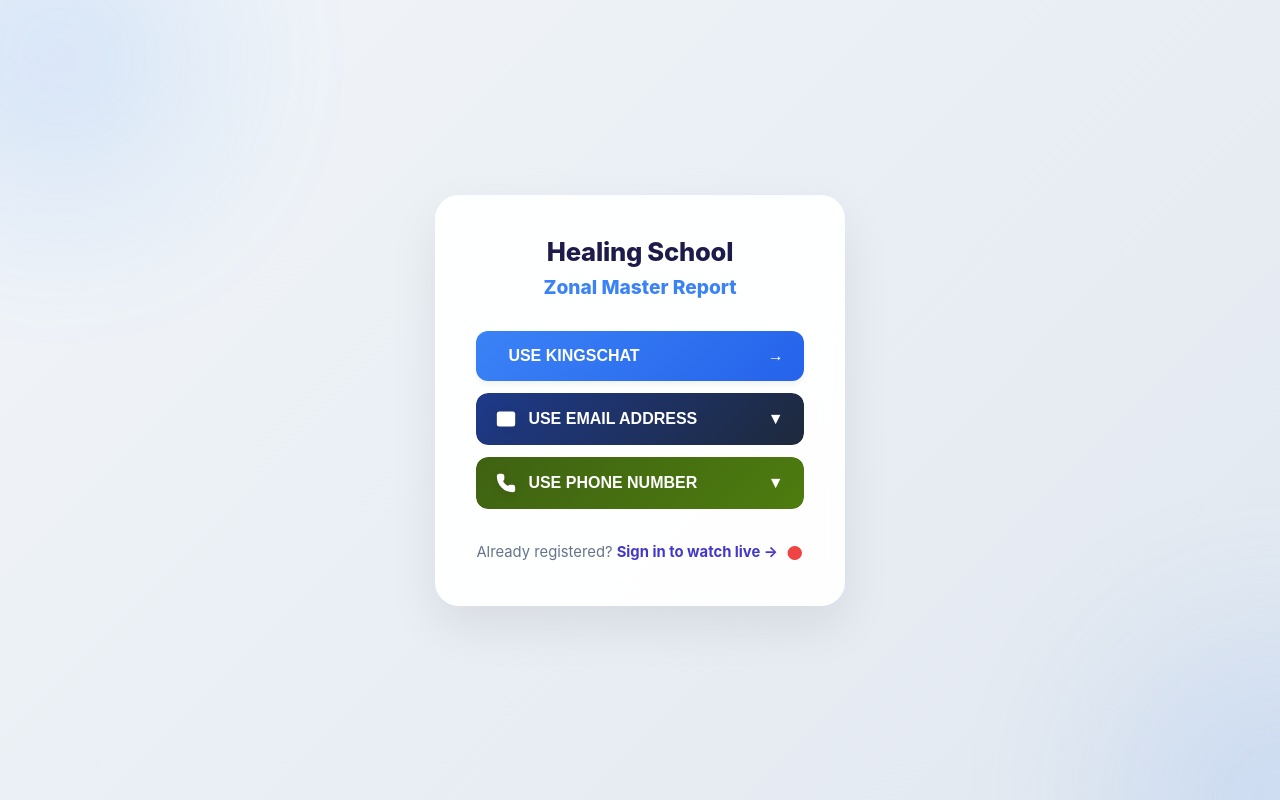
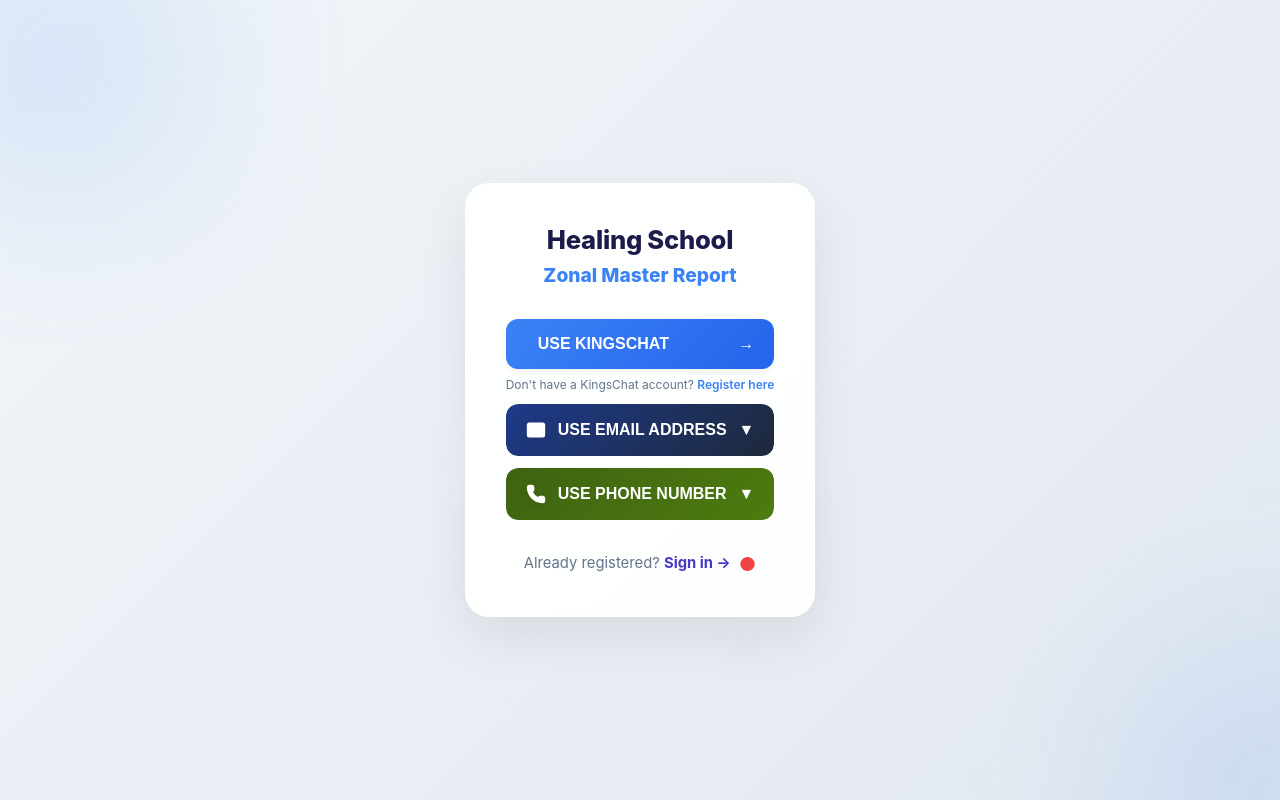
Before and after one commit to lifeoncanvas/ReportingPortal, a React (Create React App) app: page / in a window 1280 px wide. Both pictures are taken after a click on the element "Sign up here →". Built offline with nearby package versions, Linux system fonts and the light colour scheme.

Commit message:
kingchat bugs

```diff
--- a/src/auth/Signup/signup.jsx
+++ b/src/auth/Signup/signup.jsx
@@ -1,6 +1,8 @@
 import React, { useState } from 'react';
 import { useAuth } from '../AuthContext';
 import { MessageCircle, Mail, Phone, ChevronDown, ChevronRight, User, Lock, ArrowRight } from 'lucide-react';
+import kingsChatWebSdk from 'kingschat-web-sdk';
+import 'kingschat-web-sdk/dist/stylesheets/style.min.css';
 import './styles.css';
 
 export default function Signup({ onSwitch }) {
@@ -20,6 +22,37 @@
 
   const handleInputChange = (e) => {
     setFormData({ ...formData, [e.target.name]: e.target.value });
+  };
+
+  const handleKingChatLogin = () => {
+    const loginOptions = {
+      scopes: ["authenticate", "profile"],
+      clientId: (window.ENV?.KINGSCHAT_CLIENT_ID || process.env.REACT_APP_KINGSCHAT_CLIENT_ID || '5510380c-caac-4baa-ad0c-288dcdffaf1f').trim(),
+    };
+
+    kingsChatWebSdk.login(loginOptions)
+      .then(async (tokenResponse) => {
+        const { accessToken, user: kcUser } = tokenResponse;
+        const err = await loginWithKingChat(accessToken, null, kcUser);
+
+        if (err) {
+          // If the "error" is actually a success message about account creation
+          if (err.toLowerCase().includes('created') || err.toLowerCase().includes('pending')) {
+            setSuccess(true);
+            setError('');
+          } else {
+            setError(err);
+          }
+        }
+      })
+      .catch(err => {
+        console.error("KingsChat login error:", err);
+        setError('KingsChat login was cancelled or failed.');
+      });
+  };
+
+  const openKingsChatReg = () => {
+    window.open('https://kingschat.online/', '_blank');
   };
 
   const handleSubmit = async (e, type) => {
@@ -48,7 +81,7 @@
 
   const toggleSection = (section) => {
     if (section === 'kingschat') {
-      loginWithKingChat();
+      handleKingChatLogin();
       return;
     }
     setActiveSection(activeSection === section ? null : section);
@@ -73,7 +106,7 @@
           </div>
         ) : (
           <div className="signup-options">
-            {/* KingsChat Option */}
+            <div className="kc-option-wrap">
               <button
                 className="signup-opt-btn kc-btn"
                 onClick={() => toggleSection('kingschat')}
@@ -84,6 +117,10 @@
                 </div>
                 <span className="opt-arrow">→</span>
               </button>
+              <p className="kc-reg-hint" onClick={openKingsChatReg}>
+                Don't have a KingsChat account? <span>Register here</span>
+              </p>
+            </div>
 
             {/* Email Option */}
             <div className={`signup-accordion ${activeSection === 'email' ? 'active' : ''}`}>
@@ -160,7 +197,7 @@
         )}
 
         <div className="signup-footer">
-          <p>Already registered? <span className="auth-link" onClick={onSwitch}>Sign in to watch live →</span> <span className="red-dot">●</span></p>
+          <p>Already registered? <span className="auth-link" onClick={onSwitch}>Sign in →</span> <span className="red-dot">●</span></p>
         </div>
       </div>
     </div>
--- a/src/auth/Signup/styles.css
+++ b/src/auth/Signup/styles.css
@@ -266,4 +266,20 @@
   cursor: pointer;
 }
 
-.mt-4 { margin-top: 1.5rem; }
+.kc-reg-hint {
+  text-align: center;
+  font-size: 0.75rem;
+  color: #64748b;
+  margin-top: 8px;
+  cursor: pointer;
+  transition: color 0.2s;
+}
+
+.kc-reg-hint span {
+  color: #3b82f6;
+  font-weight: 600;
+}
+
+.kc-reg-hint:hover span {
+  text-decoration: underline;
+}
```
Lines whose indentation alone changed are shown as unchanged.
